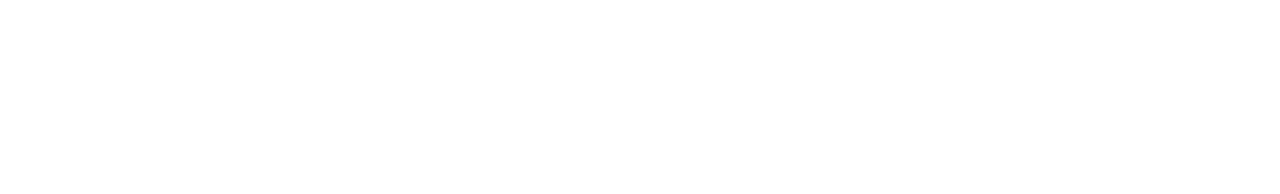
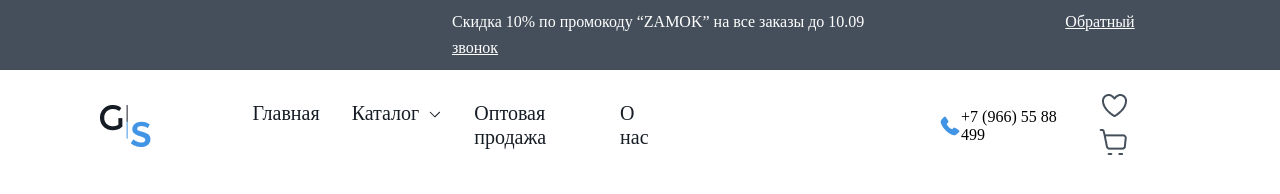
Before and after one commit to samadovoybek758/4-vazifa, a plain HTML site: page index.html in a window 1280 px wide. Drawn offline with Linux system fonts and the light colour scheme.

Commit message:
ikkinchisi

```diff
--- a/index.html
+++ b/index.html
@@ -8,6 +8,39 @@
     <title>Document</title>
 </head>
 <body>
+    <div>
+        <!-- header qismi -->
+        <header>
+        <!-- eng tepa qismi -->
+            <div class="engTepasi">
+                <span>Скидка 10% по промокоду “ZAMOK” на все заказы до 10.09</span>
+                <span class="Обратный">Обратный звонок</span>
+            </div>
 
+        <!-- navbar qismi -->
+            <nav>
+                <img src="images/Logo (3).png" alt="">
+                <ul>
+                    <li><a href="http://#">Главная</a></li>
+                    <li><a href="http://#"><div class="Каталог">
+                        <span>Каталог</span>
+                        <img src="images/Frame.png" alt="">
+                    </div></a></li>
+                    <li><a href="http://#">Оптовая продажа</a></li>
+                    <li><a href="http://#">О нас</a></li>
+                </ul>
+                <div class="right-1">
+                    <div class="calNumber">
+                        <img src="images/phone-call 1.png" alt="">
+                        <p>+7 (966) 55 88 499</p>
+                    </div>
+                    <div>
+                        <img class="like" src="images/Frame (1).png" alt="">
+                        <img src="images/Frame (2).png" alt="">
+                    </div>
+                </div>
+            </nav>
+        </header>
+    </div>
 </body>
 </html>
--- a/styles/style.css
+++ b/styles/style.css
@@ -0,0 +1,71 @@
+*{
+    margin: 0;
+    padding: 0;
+    box-sizing: border-box;
+}
+
+
+/* header qismi */
+
+
+/* eng tepa qismi */
+header{
+    max-width: 1440px;
+}
+.engTepasi{
+    padding: 9px 100px 9px 452px;
+    background-color: #454F5B;
+    color: white;
+    font-weight: 500;
+    font-size: 16px;
+    line-height: 26px;
+    letter-spacing: 12%;
+}
+.Обратный{
+    margin-left: 197px;
+    text-decoration: underline;
+}
+
+
+/* navbar qismi */
+nav{
+    display: flex;
+    padding: 20px 100px;
+    /* justify-content: space-between; */
+    align-items: center;
+}
+nav>img{
+    margin-right: 101.5px;
+}
+nav ul{
+    display: flex;
+    gap: 32px;
+    list-style-type: none;
+}
+nav a{
+    color: #161C24;
+    font-size: 20px;
+    font-weight: 300;
+    text-decoration: none;
+    line-height: 23.87px;
+}
+.Каталог{
+    display: flex;
+    gap: 8px;
+    align-items: center;
+}
+
+.right-1{
+    display: flex;
+    gap: 30px;
+    margin-left: 283.1px;
+}
+.calNumber{
+    display: flex;
+    gap: 1px;
+    align-items: center;
+}
+.like{
+    display:inline;
+    margin-right: 24px;
+}
```
Also changed, not shown: images/Frame (1).png (added), images/Frame (2).png (added), images/Frame.png (added), images/Logo (3).png (added), images/phone-call 1.png (added).
